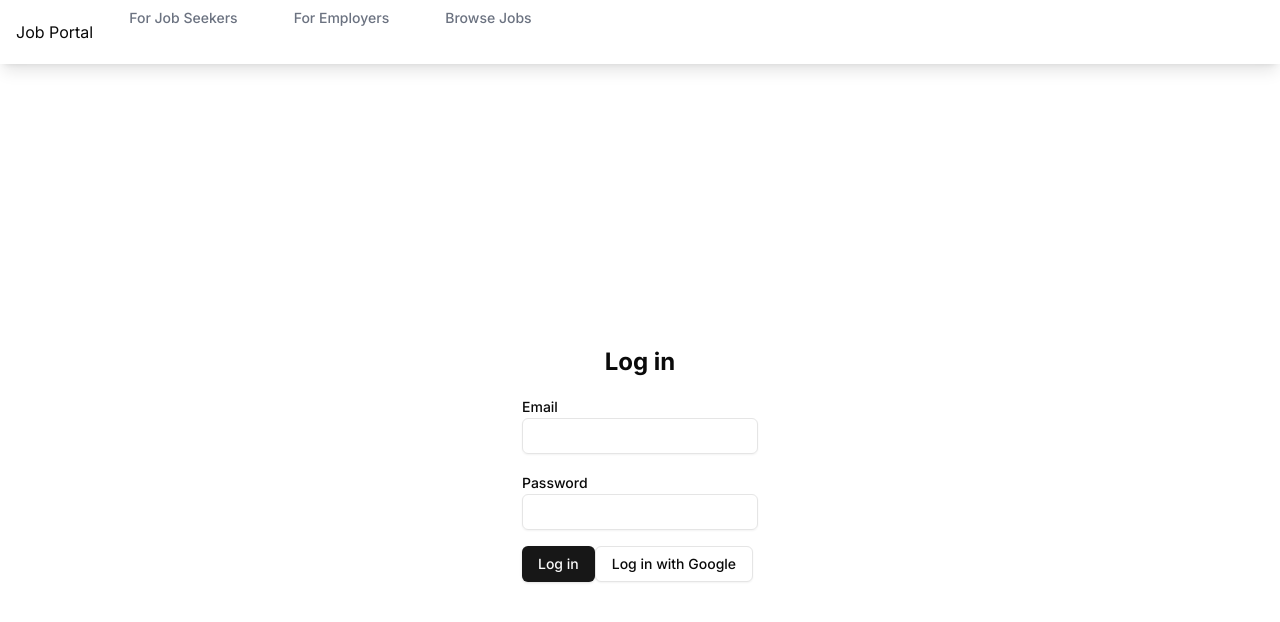
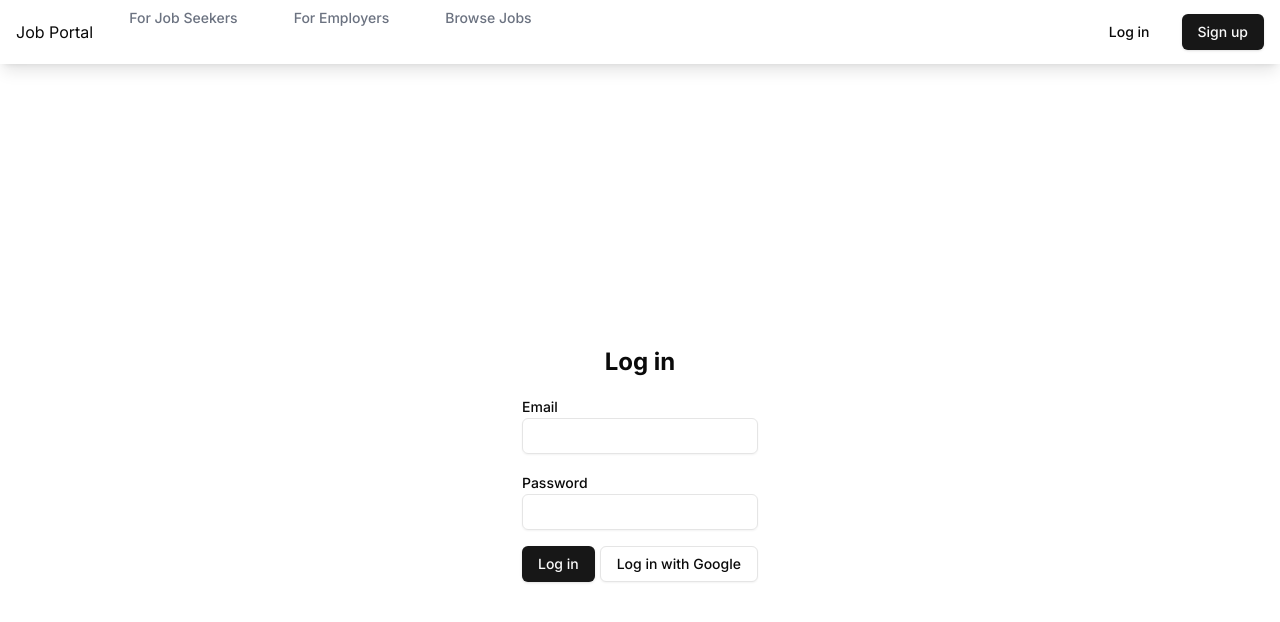
Before and after one commit to lokesh1jha/devpool, a Next.js app: page /login in a window 1280 px wide. Shown: the top 622 px of the page. Built offline with nearby package versions, Linux system fonts and the light colour scheme; no server answers.

Commit message:
ui + session fix

```diff
--- a/src/app/(protected)/jobs/[id]/page.tsx
+++ b/src/app/(public)/jobs/[id]/page.tsx
@@ -27,20 +27,23 @@ export default function JobDetails({ params }: { params: { id: string } }) {
   const router = useRouter()
   const [isApplied, setIsApplied] = useState(false)
 
-  useEffect(() => {
+  // useEffect(() => {
+  //   if (status === 'unauthenticated') {
+  //     router.push('/login')
+  //   }
+  //   // In a real application, fetch job details using the id from params
+  //   console.log("Job ID:", params.id)
+  // }, [status, router, params.id])
+
+  // if (status === 'loading') {
+  //   return <div>Loading...</div>
+  // }
+
+  const handleApply = () => {
+    // In a real application, send application to the backend
     if (status === 'unauthenticated') {
       router.push('/login')
     }
-    // In a real application, fetch job details using the id from params
-    console.log("Job ID:", params.id)
-  }, [status, router, params.id])
-
-  if (status === 'loading') {
-    return <div>Loading...</div>
-  }
-
-  const handleApply = () => {
-    // In a real application, send application to the backend
     setIsApplied(true)
   }
 
--- a/src/app/(protected)/jobs/page.tsx
+++ b/src/app/(public)/jobs/page.tsx
@@ -22,15 +22,15 @@ export default function JobListings() {
   const router = useRouter()
   const [searchTerm, setSearchTerm] = useState('')
 
-  useEffect(() => {
-    if (status === 'unauthenticated') {
-      router.push('/login')
-    }
-  }, [status, router])
+  // useEffect(() => {
+  //   if (status === 'unauthenticated') {
+  //     router.push('/login')
+  //   }
+  // }, [status, router])
 
-  if (status === 'loading') {
-    return <div>Loading...</div>
-  }
+  // if (status === 'loading') {
+  //   return <div>Loading...</div>
+  // }
 
   const filteredJobs = jobListings.filter(job =>
     job.title.toLowerCase().includes(searchTerm.toLowerCase()) ||
--- a/src/app/layout.tsx
+++ b/src/app/layout.tsx
@@ -1,15 +1,15 @@
-
+"use client"
 import './globals.css'
 import { Inter } from 'next/font/google'
 import { Navbar } from '@/components/Navbar'
-// import { SessionProvider } from 'next-auth/react'
+import { SessionProvider } from 'next-auth/react'
 
 const inter = Inter({ subsets: ['latin'] })
 
-export const metadata = {
-  title: 'Job Portal',
-  description: 'Find your dream job or perfect candidate',
-}
+// export const metadata = {
+//   title: 'Job Portal',
+//   description: 'Find your dream job or perfect candidate',
+// }
 
 export default function RootLayout({
   children,
@@ -20,10 +20,10 @@ export default function RootLayout({
     <html lang="en">
       <body className={inter.className}>
         {/* Can still use SessionProvider here */}
-        {/* <SessionProvider> */}
+        <SessionProvider>
           <Navbar />
           {children}
-        {/* </SessionProvider> */}
+        </SessionProvider>
       </body>
     </html>
   )
--- a/src/components/AuthForm.tsx
+++ b/src/components/AuthForm.tsx
@@ -60,12 +60,14 @@ export function AuthForm({ mode, userType }: AuthFormProps) {
           required
         />
       </div>
+      <div className='flex justify-between'>
       <Button type="submit">
         {mode === 'login' ? 'Log in' : 'Sign up'}
       </Button>
       <Button type="button" variant="outline" onClick={() => signIn('google')}>
         {mode === 'login' ? 'Log in' : 'Sign up'} with Google
       </Button>
+      </div>
     </form>
   )
 }
--- a/src/components/Navbar.tsx
+++ b/src/components/Navbar.tsx
@@ -3,7 +3,7 @@ import { Button } from '@/components/ui/button'
 import { useSession, signOut } from 'next-auth/react'
 
 export function Navbar() {
-  // const { data: session } = useSession()
+  const { data: session } = useSession()
 
   return (
     <nav className="bg-white shadow-lg">
@@ -25,8 +25,8 @@ export function Navbar() {
               </Link>
             </div>
           </div>
-          <div className="hidden sm:ml-6 sm:flex sm:items-center">
-            {/* {session ? (
+          <div className="hidden sm:ml-6 sm:flex sm:items-center sm:space-x-4">
+            {session ? (
               <>
                 <Link href={`/dashboard/${session.user.role}`}>
                   <Button variant="ghost">Dashboard</Button>
@@ -42,7 +42,7 @@ export function Navbar() {
                   <Button>Sign up</Button>
                 </Link>
               </>
-            )} */}
+            )}
           </div>
         </div>
       </div>
```
